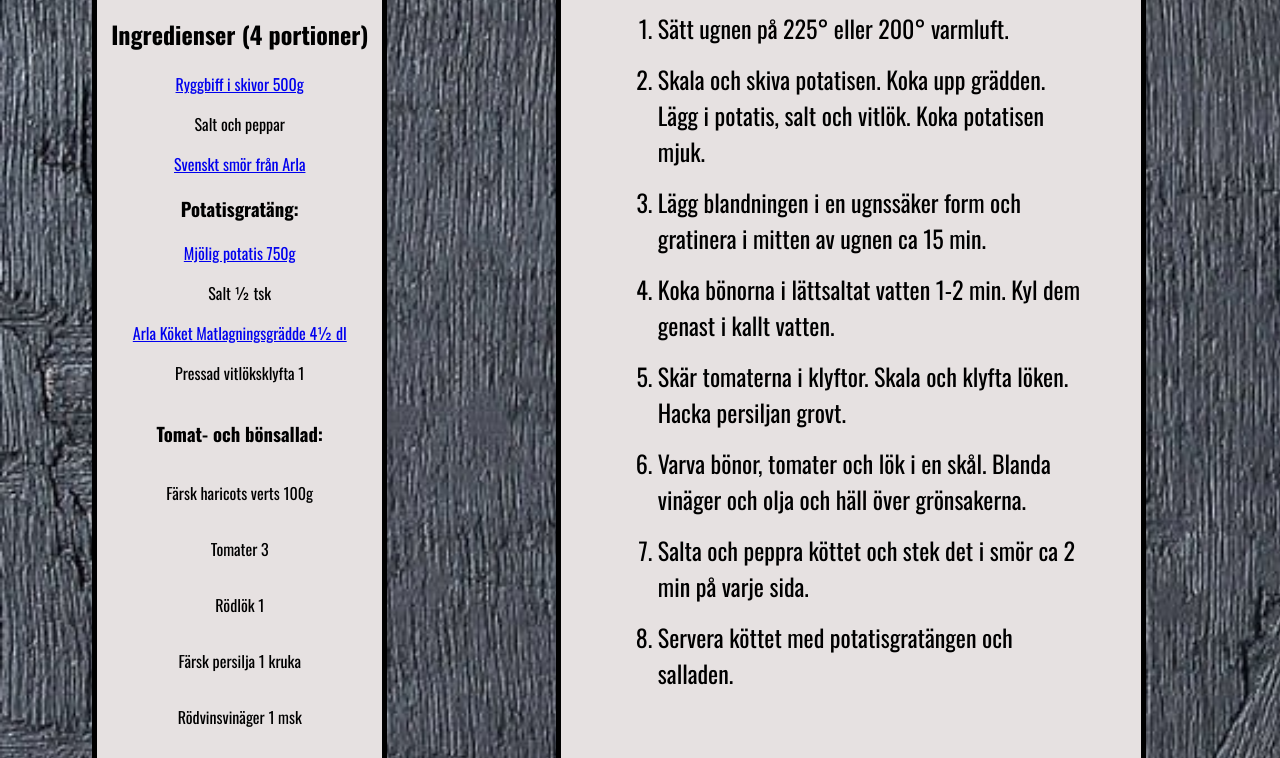
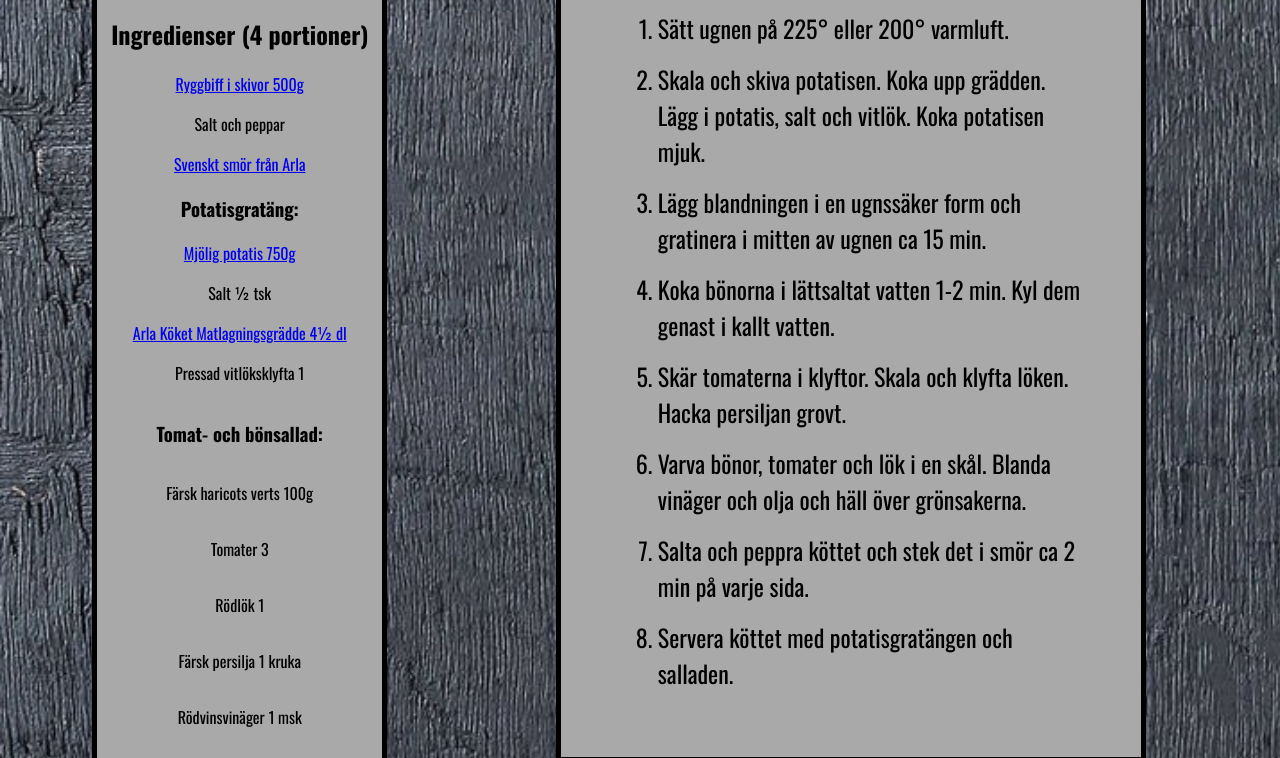
Before and after one commit to Linusand06/Projekt, a plain HTML site: page index.html in a window 1280 px wide. Shown: the part 761-1519 px from the top of the page. Drawn offline with nearby package versions, Linux system fonts and the light colour scheme; a web font is replaced by a local one.

Commit message:
Kortare sidfot och redigerad bakgrundsfärg

```diff
--- a/style.css
+++ b/style.css
@@ -3,7 +3,7 @@
 body{
     display: grid;
     grid-template-columns: 1fr 2fr;
-    grid-template-rows: 1fr 1fr 2fr 1fr;
+    grid-template-rows: 1fr 1fr 2fr 0,5fr;
     background-image: url(./img/food-4k-m37wpodzrcbv5gvw.jpg);
     background-size: cover;
 }
@@ -36,7 +36,7 @@ nav{
     padding-top: 5%;
     font-family: oswald;
     border: 5px solid black;
-    background-color: #e6e1e1;
+    background-color:darkgrey;
 }
 
 #ingredienser{
@@ -58,7 +58,7 @@ main{
     font-family: oswald;
     border: 5px solid black;
     padding: 5%;
-    background-color: #e6e1e1;
+    background-color:darkgrey;
 }
 
 ol li{
```
